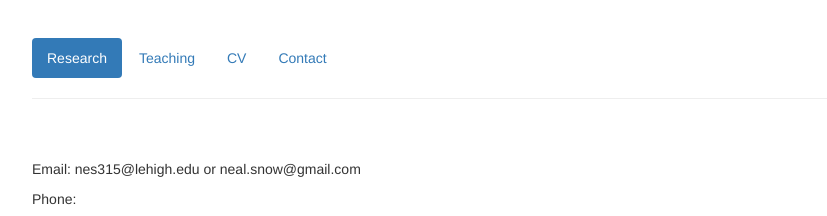
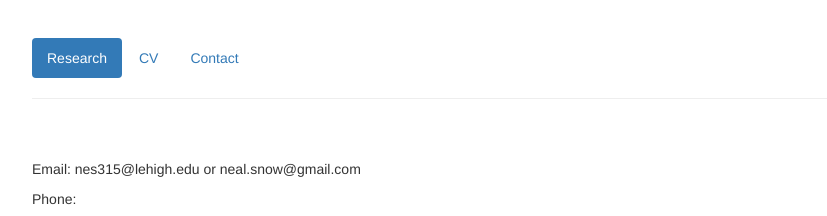
Before and after one commit to nsnow/nsnow.github.io, a plain HTML site: page contact.html in a window 1280 px wide. Shown: the part 162-378 px from the top of the page, 38-865 px from the left. Drawn offline with Linux system fonts and the light colour scheme.

Commit message:
removed teaching from contacts

```diff
--- a/contact.html
+++ b/contact.html
@@ -39,7 +39,6 @@
 	<div class="col-sm-12">
 		<ul class="nav nav-pills">
 			<li class="active"><a href="http://www.nealsnow.com/index.html">Research </a></li>
-			<li><a href="http://www.nealsnow.com/teaching.html">Teaching</a></li>
 			<li><a href="http://www.nealsnow.com/cv.pdf" target="_blank">CV</a></li>
 			<li><a href="http://www.nealsnow.com/contact.html">Contact</a></li>
 		</ul>
```
